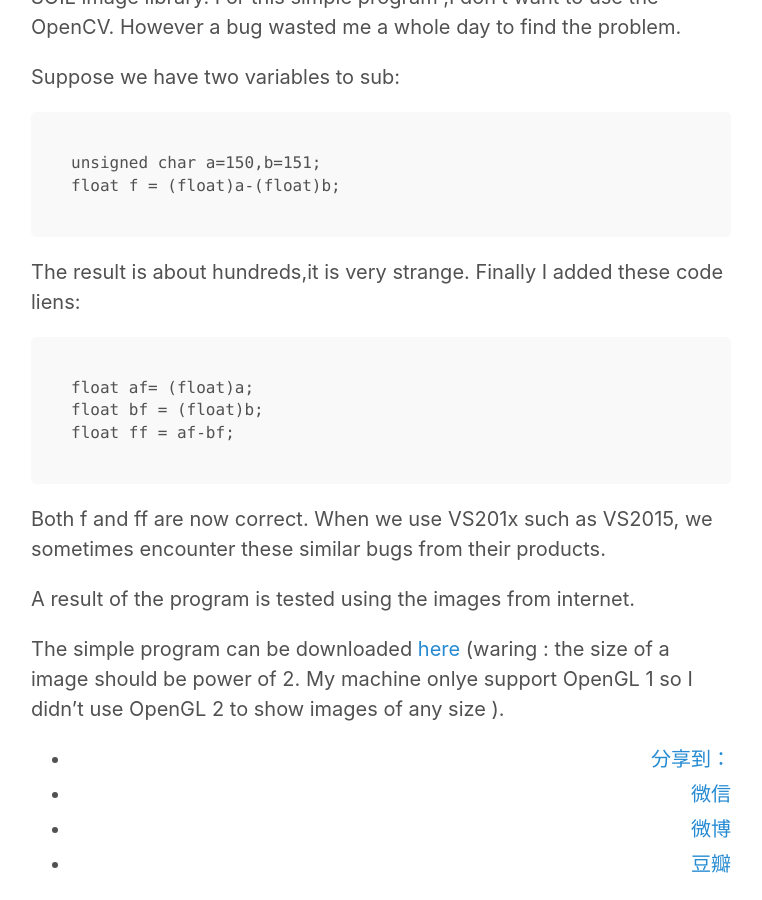
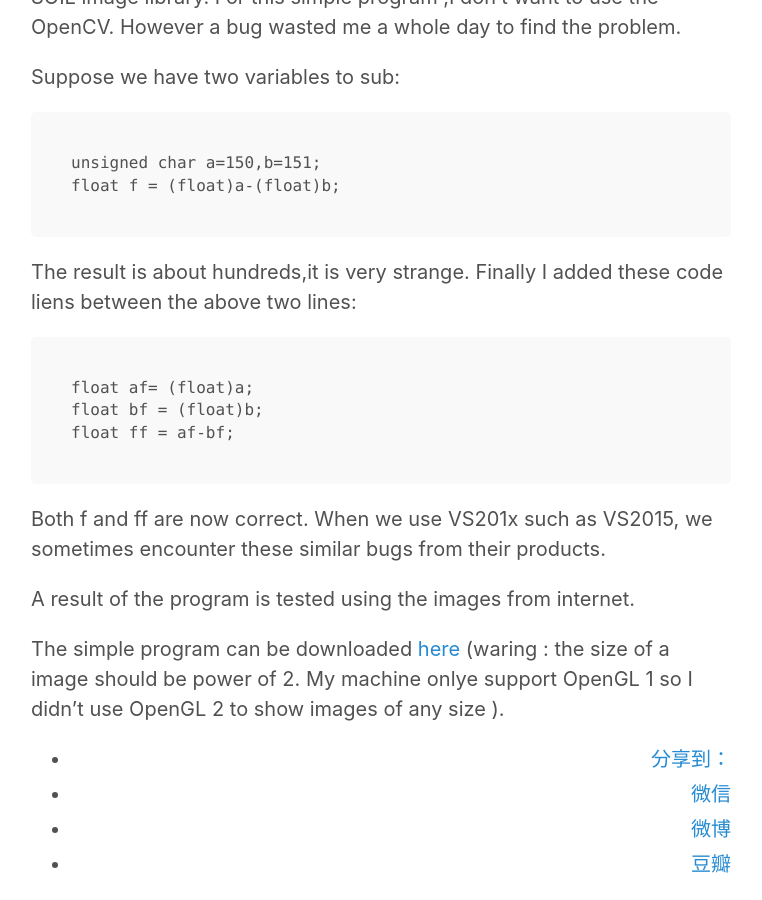
Before and after one commit to hwdong/hwdong-old.github.io, a Jekyll site: the page built from _posts/2016-10-16-poission image editting.md, in a window 1280 px wide and 900 px high, scrolled down 949 px. Shown: the whole window, without its empty margins (259-1021 px from the left). Built offline with Jekyll 4.4.1, drawn with Linux system fonts in a browser that asks for light colours; comment, search, counter and statistics services are not loaded.

Commit message:
Update 2016-10-16-poission image editting.md

````diff
--- a/_posts/2016-10-16-poission image editting.md
+++ b/_posts/2016-10-16-poission image editting.md
@@ -18,7 +18,7 @@ float f = (float)a-(float)b;
 ```
 
 The result is about hundreds,it is very strange.
-Finally I added these code liens:
+Finally I added these code liens between the above two lines:
 
 ```
 float af= (float)a;
````
